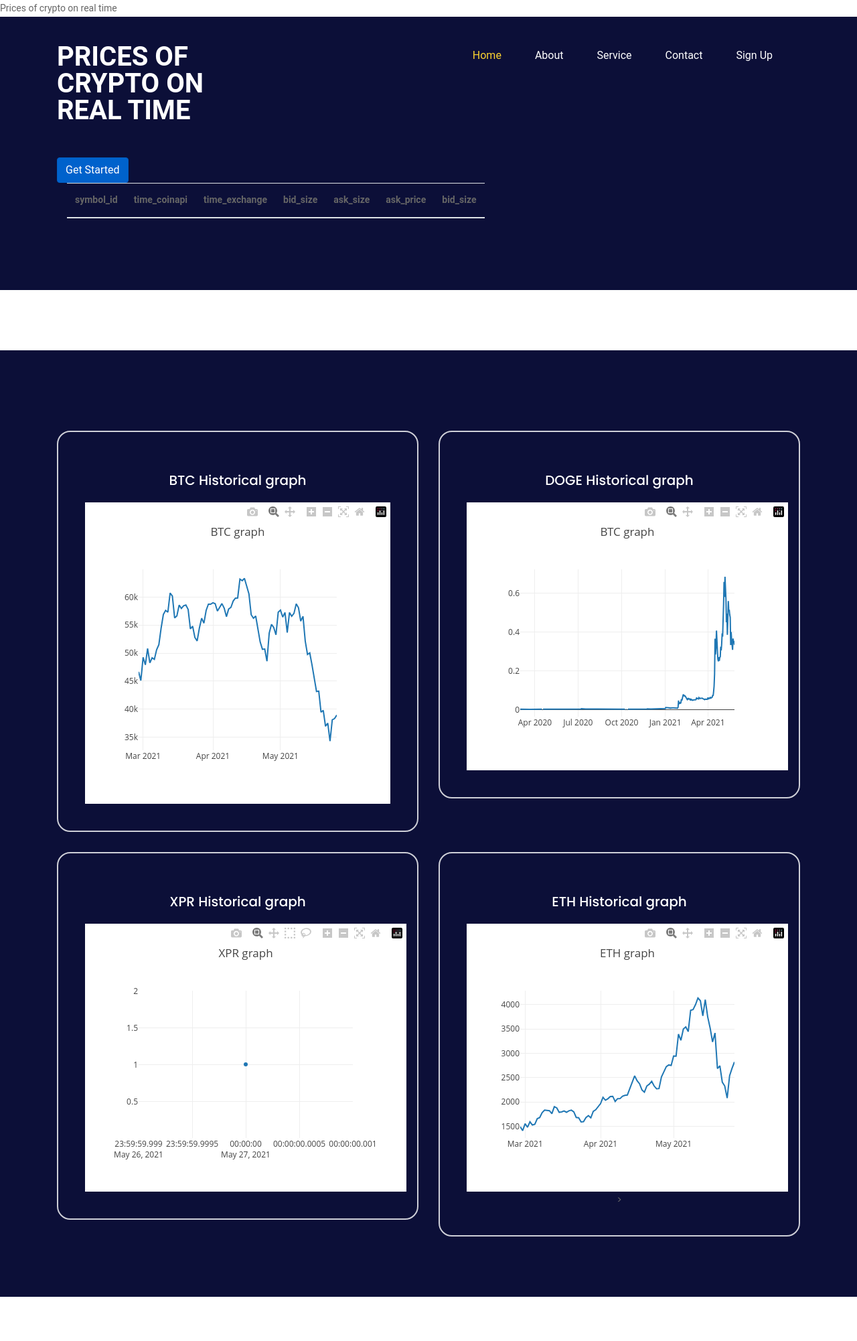
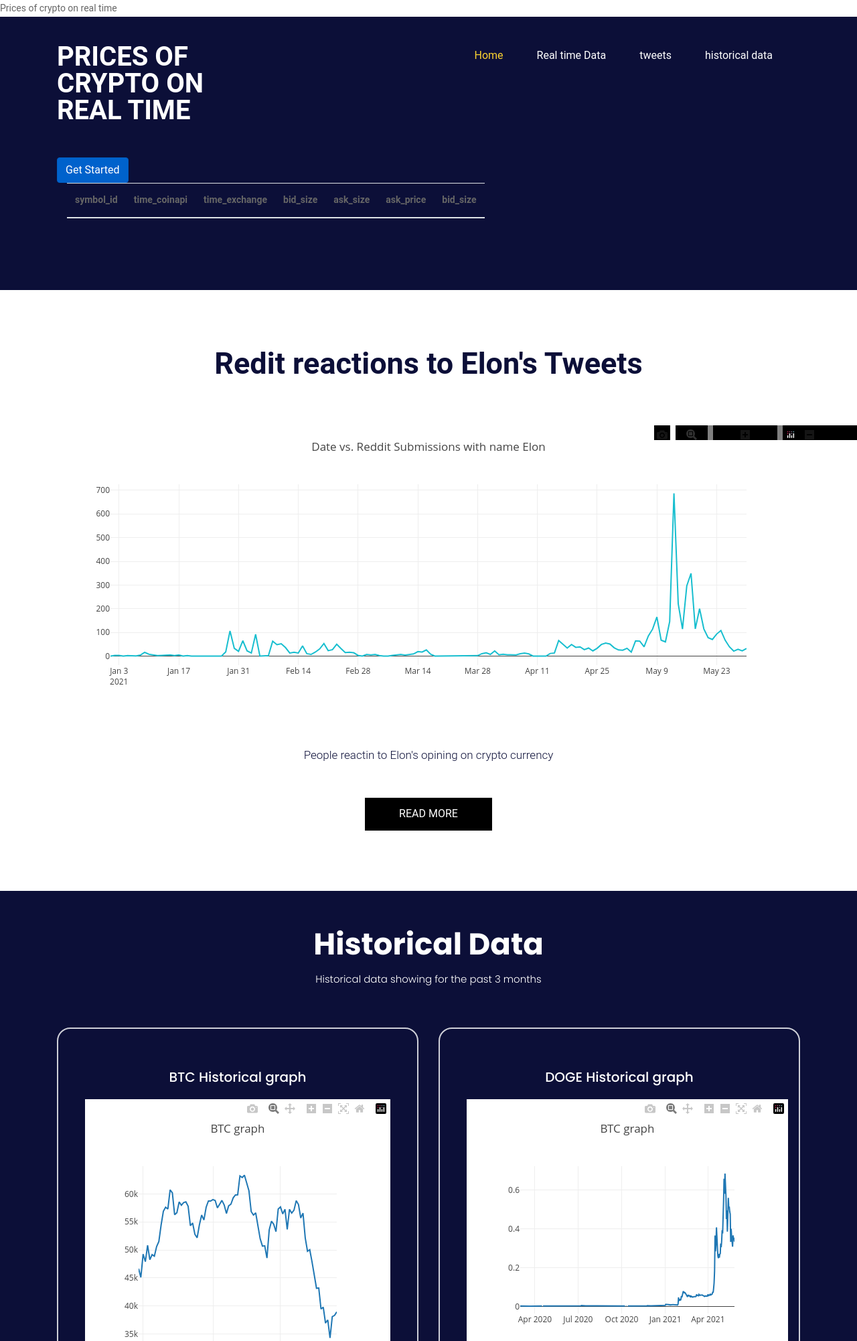
Before and after one commit to FreddyRangelA/CryptoAnalisys, a Flask app: page / in a window 1280 px wide; the page is wider, and only the part inside the window is pictured. Shown: the top 2002 px of that part at 67% size. Run offline with Flask 2, Linux system fonts and the light colour scheme; lists and menus that the app fills with data are empty; parts of the project's set-up code (start-up, migrations or seed data) failed here and were passed over; some libraries are stand-ins or nearby versions.

Commit message:
puttin all tugether

```diff
--- a/project2Jon/elonreddit.js
+++ b/project2Jon/elonreddit.js
@@ -19,6 +19,6 @@ var layout = {
   title: 'Date vs. Reddit Submissions with name Elon',
 };
 
-Plotly.newPlot('myDiv', dataset, layout);
+Plotly.newPlot('elonDiv', dataset, layout);
 
 })
--- a/project2Jon/index.html
+++ b/project2Jon/index.html
@@ -9,7 +9,7 @@
   <script src="https://cdn.plot.ly/plotly-latest.min.js"></script>
 </head>
 <body>
-  <div id="myDiv"></div>
+  <div id="elonDiv"></div>
   <script src="elonreddit.js"></script>
 </body>
 </html>
--- a/static/js/app.js
+++ b/static/js/app.js
@@ -19,16 +19,25 @@ function getPrice() {
     })
     .then(function (x) {
 
-        //console.log(x)
+        console.log(x)
         var resoltsBTC=x.filter(coin=>coin.symbol_id.includes("BTC_USD"));
         var resoltsDOGE=x.filter(coin=>coin.symbol_id.includes("DOGE_USDT"));
         var resoltsETH=x.filter(coin=>coin.symbol_id.includes("ETH_USD"));
         var resoltsXRP=x.filter(coin=>coin.symbol_id.includes("XRP_USDT"));
 
+       if (resoltsBTC.length >0){
         btcPrice.push(resoltsBTC[0]);
+       }
+       if (resoltsDOGE.length >0){
         btcPrice.push(resoltsDOGE[0]);
+       }
+       if (resoltsETH.length >0){
         btcPrice.push(resoltsETH[0]);
+       }
+       if (resoltsXRP.length >0){
         btcPrice.push(resoltsXRP[0]);
+       }
+
         return btcPrice;
     })
     .then(() => {
@@ -225,3 +234,27 @@ function makeplotDoge() {
 };
 
 makeplotDoge();
+
+d3.csv("static/historyCoin/redditElonmentions5.csv").then(function(data){
+
+    var title = data.map(row => Number(row.title));
+    var time = data.map(row => row.time);
+
+    var trace1 = {
+      type: "scatter",
+      mode: "lines",
+      name: 'Elon Submissions',
+      x: time,
+      y: title,
+      line: {color: '#17BECF'}
+    }
+
+    var dataset = [trace1];
+
+    var layout = {
+      title: 'Date vs. Reddit Submissions with name Elon',
+    };
+
+    Plotly.newPlot('elonDiv', dataset, layout);
+
+});
--- a/templates/index.html
+++ b/templates/index.html
@@ -15,15 +15,15 @@
       <meta name="description" content="">
       <meta name="author" content="">
       <!-- bootstrap css -->
-      <link rel="stylesheet" href="../static/css/bootstrap.min.css">
+      <link rel="stylesheet" href=" static/css/bootstrap.min.css">
       <!-- style css -->
-      <link rel="stylesheet" href="../static/css/style.css">
+      <link rel="stylesheet" href=" static/css/style.css">
       <!-- Responsive-->
-      <link rel="stylesheet" href="../static/css/responsive.css">
+      <link rel="stylesheet" href=" static/css/responsive.css">
       <!-- fevicon -->
       <!--<link rel="icon" href="../images/fevicon.png" type="static/image/gif" />-->
       <!-- Scrollbar Custom CSS -->
-      <link rel="stylesheet" href="../static/css/jquery.mCustomScrollbar.min.css">
+      <link rel="stylesheet" href=" static/css/jquery.mCustomScrollbar.min.css">
       <!-- Tweaks for older IEs-->
       <link rel="stylesheet" href="https://netdna.bootstrapcdn.com/font-awesome/4.0.3/css/font-awesome.css">
       <link rel="stylesheet" href="https://cdnjs.cloudflare.com/ajax/libs/fancybox/2.1.5/jquery.fancybox.min.css" media="screen">
@@ -64,16 +64,13 @@
                                  <a class="nav-link" href="#">Home</a>
                               </li>
                               <li class="nav-item">
-                                 <a class="nav-link" href="#"> About  </a>
+                                 <a class="nav-link" href="#">Real time Data</a>
                               </li>
                               <li class="nav-item">
-                                 <a class="nav-link" href="#service"> Service</a>
+                                 <a class="nav-link" href="#reddit"> tweets</a>
                               </li>
                               <li class="nav-item">
-                                 <a class="nav-link" href="#contact">Contact</a>
-                              </li>
-                              <li class="nav-item">
-                                 <a class="nav-link" href="#">Sign Up</a>
+                                 <a class="nav-link" href="#history">historical data</a>
                               </li>
                            </ul>
                         </div>
@@ -132,20 +129,20 @@
       </section>
       <!-- end banner -->
       <!-- Hosting -->
-      <!--<div id="" class="hosting">
+      <div id="reddit" class="hosting">
          <div class="container">
             <div class="row">
                <div class="col-md-12">
                   <div class="titlepage">
-                     <h2>What’s New In Web Hosting</h2>
+                     <h2>Redit reactions to Elon's Tweets</h2>
                   </div>
                </div>
             </div>
             <div class="row">
                <div class="col-md-12">
                   <div class="web_hosting">
-                     <figure><img  src="static/images/web.jpg" alt="#"/></figure>
-                     <p>Lorem ipsum dolor sit amet, consectetur adipiscing elit, sed do eiusmod tempor incididunt ut labore et dolore magna aliqua. Ut enim ad minim veniam, quis nostrud exercitation ullamco laboris nisi ut aliquip ex ea commodo consequat. Duis aute irure dolor in reprehenderit in voluptate</p>
+                     <div id="elonDiv"></div>
+                     <p>People reactin to Elon's opining on crypto currency</p>
                      <a href="#">Read more</a>
                   </div>
                </div>
@@ -154,15 +151,14 @@
       </div>
       <!-- end Hosting -->
       <!-- Services  -->
-      <div id="service" class="Services">
+      <div id="history" class="Services">
          <div class="container">
             <div class="row">
                <div class="col-md-12">
                   <div class="titlepage">
-                     <!--<h2>Best Services</h2>
-                     <p>Lorem ipsum dolor sittem ametamngcing elit, per sed do eiusmoad <br>
-                        teimpor sittem elit inuning ut sed.
-                     </p>-->
+                     <h2>Historical Data</h2>
+                     <p>Historical data showing for the past 3 months
+                     </p>
                   </div>
                </div>
             </div>
@@ -300,19 +296,19 @@
       <!-- end footer -->
       <!-- Javascript files-->
 
-      <script src="../static/js/jquery.min.js"></script>
-      <script src="../static/js/popper.min.js"></script>
-      <script src="../static/js/bootstrap.bundle.min.js"></script>
-      <script src="../static/js/jquery-3.0.0.min.js"></script>
-      <script src="../static/js/plugin.js"></script>
+      <script src=" static/js/jquery.min.js"></script>
+      <script src=" static/js/popper.min.js"></script>
+      <script src=" static/js/bootstrap.bundle.min.js"></script>
+      <script src=" static/js/jquery-3.0.0.min.js"></script>
+      <script src=" static/js/plugin.js"></script>
 
       <!-- sidebar -->
-      <script src="../static/js/jquery.mCustomScrollbar.concat.min.js"></script>
-      <script src="../static/js/custom.js"></script>
+      <script src=" static/js/jquery.mCustomScrollbar.concat.min.js"></script>
+      <script src=" static/js/custom.js"></script>
       <script src="https://cdnjs.cloudflare.com/ajax/libs/fancybox/3.5.7/jquery.fancybox.min.js"></script>
       <script src="https://d3js.org/d3.v5.min.js"></script>
       <script src="https://cdn.plot.ly/plotly-latest.min.js"></script>
-      <script src="../static/js/app.js"></script>
+      <script src=" static/js/app.js"></script>
 
    </body>
 </html>
```
Also changed, not shown: static/historyCoin/redditElonmentions5.csv (renamed from project2Jon/redditElonmentions5.csv).
